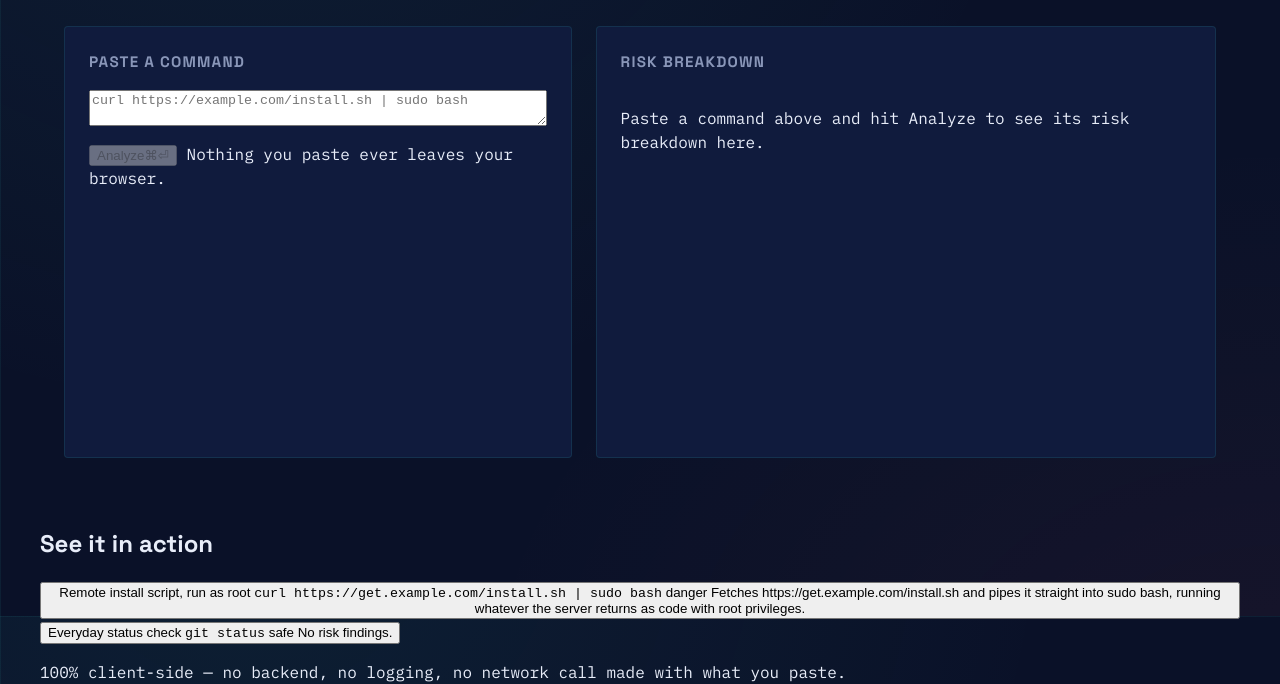
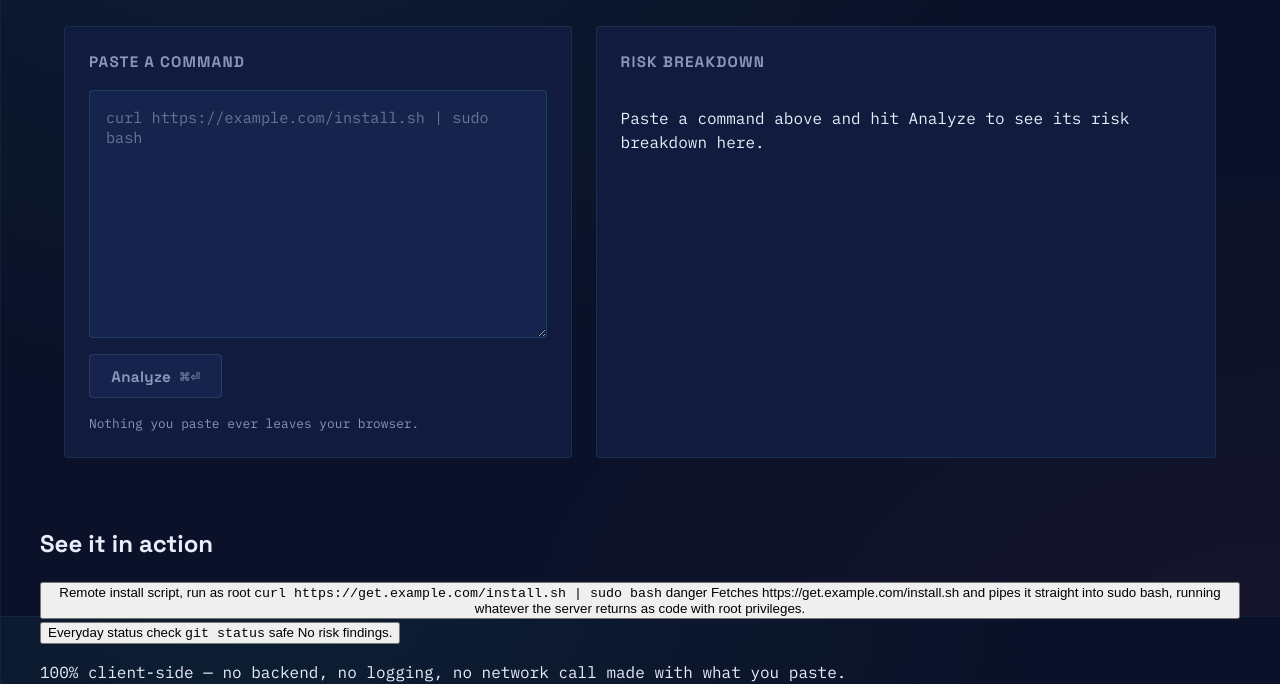
Before and after one commit to ctkrug/blast-radius, a website built with Vite: page index.html in a window 1280 px wide. Shown: the part 184-868 px from the top of the page. Built offline with nearby package versions, Linux system fonts and the light colour scheme.

Commit message:
feat(site): style paste box and Analyze button with full states
Themed textarea (hover/focus-visible with a cyan glow ring) and a
primary button with hover lift, active press, keyboard focus ring, and
a distinct disabled treatment — no naked native controls per the
design standard's interaction-states requirement.

```diff
--- a/src/styles/main.css
+++ b/src/styles/main.css
@@ -135,3 +135,107 @@ h3 {
     min-height: 0;
   }
 }
+
+.command-input {
+  flex: 1;
+  min-height: 220px;
+  padding: var(--space-2);
+  background: var(--surface-2);
+  border: 1px solid rgba(53, 201, 193, 0.18);
+  border-radius: var(--radius);
+  color: var(--text);
+  font-family: var(--font-mono);
+  font-size: 0.95rem;
+  resize: vertical;
+  transition:
+    border-color var(--transition),
+    box-shadow var(--transition);
+}
+
+.command-input::placeholder {
+  color: var(--text-muted);
+  opacity: 0.7;
+}
+
+.command-input:hover {
+  border-color: rgba(53, 201, 193, 0.35);
+}
+
+.command-input:focus-visible {
+  outline: none;
+  border-color: var(--accent);
+  box-shadow:
+    0 0 0 1px var(--accent),
+    0 0 16px rgba(53, 201, 193, 0.25);
+}
+
+.paste-actions {
+  display: flex;
+  flex-wrap: wrap;
+  align-items: center;
+  gap: var(--space-2);
+}
+
+.btn {
+  display: inline-flex;
+  align-items: center;
+  gap: 0.5em;
+  min-height: 44px;
+  padding: 0.7em 1.4em;
+  border: 1px solid transparent;
+  border-radius: var(--radius);
+  font-family: var(--font-display);
+  font-weight: 700;
+  font-size: 0.95rem;
+  letter-spacing: 0.02em;
+  cursor: pointer;
+  transition:
+    transform 120ms ease-out,
+    box-shadow var(--transition),
+    background var(--transition),
+    color var(--transition),
+    border-color var(--transition);
+}
+
+.btn-primary {
+  background: var(--accent);
+  color: var(--bg);
+  box-shadow: 0 0 0 1px rgba(53, 201, 193, 0.4);
+}
+
+.btn-primary:hover:not(:disabled) {
+  background: #4bdcd3;
+  box-shadow: 0 0 20px rgba(53, 201, 193, 0.35);
+  transform: translateY(-1px);
+}
+
+.btn-primary:active:not(:disabled) {
+  transform: translateY(0) scale(0.98);
+  box-shadow: 0 0 0 1px rgba(53, 201, 193, 0.5);
+}
+
+.btn:focus-visible {
+  outline: none;
+  box-shadow:
+    0 0 0 2px var(--bg),
+    0 0 0 4px var(--accent);
+}
+
+.btn:disabled {
+  background: var(--surface-2);
+  border-color: rgba(137, 150, 184, 0.2);
+  color: var(--text-muted);
+  cursor: not-allowed;
+  box-shadow: none;
+}
+
+.btn-hint {
+  opacity: 0.7;
+  font-family: var(--font-mono);
+  font-size: 0.75em;
+}
+
+.paste-hint {
+  color: var(--text-muted);
+  font-size: 0.8rem;
+}
```
